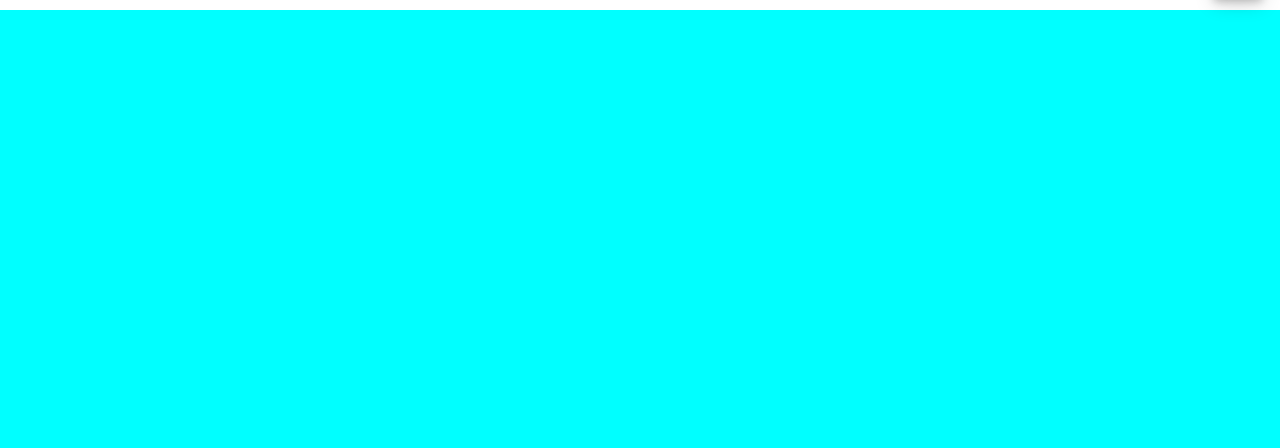
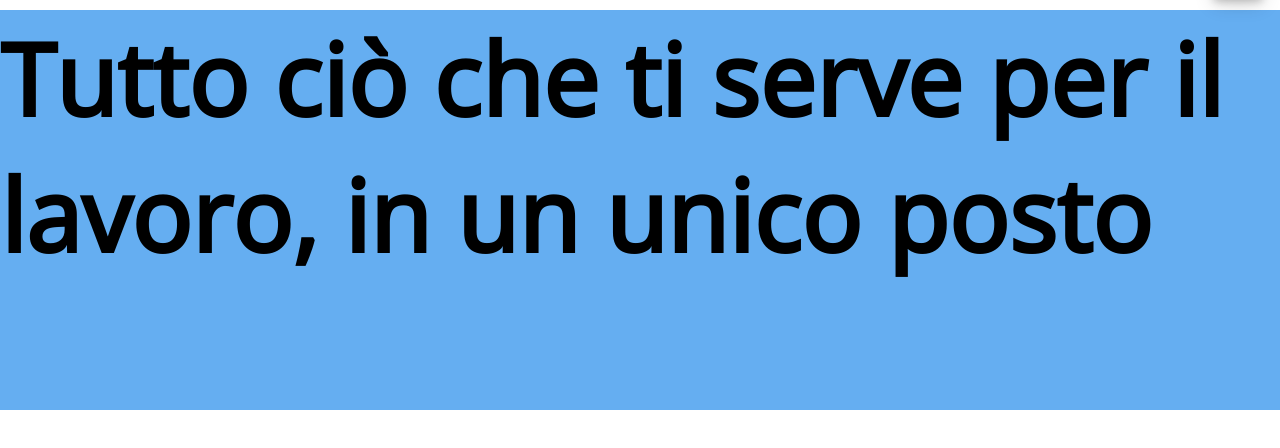
Before and after one commit to Rabab-art/htmlcss-dropbox, a plain HTML site: page index.html in a window 1280 px wide. Shown: the part 40-488 px from the top of the page. Drawn offline with nearby package versions, Linux system fonts and the light colour scheme.

Commit message:
modifica del file index

```diff
--- a/css/style.css
+++ b/css/style.css
@@ -5,7 +5,7 @@
 
 }
 body{
-    background-color: aqua;
+    font-family: 'Open Sans', sans-serif;
 }
 
 .clearfix::after{
@@ -16,9 +16,8 @@ body{
 header{
    margin: 0 auto;
 }
-body{
-    font-family: 'Open Sans', sans-serif;
-}
+
+
 
 /* Top bar */
 
@@ -84,3 +83,17 @@ li{
     font-weight: bolder;
     box-shadow: 0 4px 8px 0 rgba(0, 0, 0, 0.2), 0 6px 20px 0 rgba(0, 0, 0, 0.19);
 }
+
+/* Main */
+
+
+.main-header{
+    height: 400px;
+    margin: 0 auto;
+    background-color:rgb(101, 174, 241);
+}
+
+.titol{
+font-size: 50px;
+ font-weight: bolder;
+}
--- a/index.htm
+++ b/index.html
@@ -36,14 +36,23 @@
                 </ul>
             </div>
 
-
         </div>
-
 
     </head>
 
 <!-- Main -->
-    <main></main>
+    <main>
+        <div class="main-header">
+            <div class="titol">
+                <h1> Tutto ciò che ti serve per il lavoro, in un unico posto</h1>
+            </div>
+            <div class="fisrt-text-box"></div>
+            <div>
+                <img src="" alt="">
+            </div>
+        </div>
+
+    </main>
 
 </body>
 </html>
```
